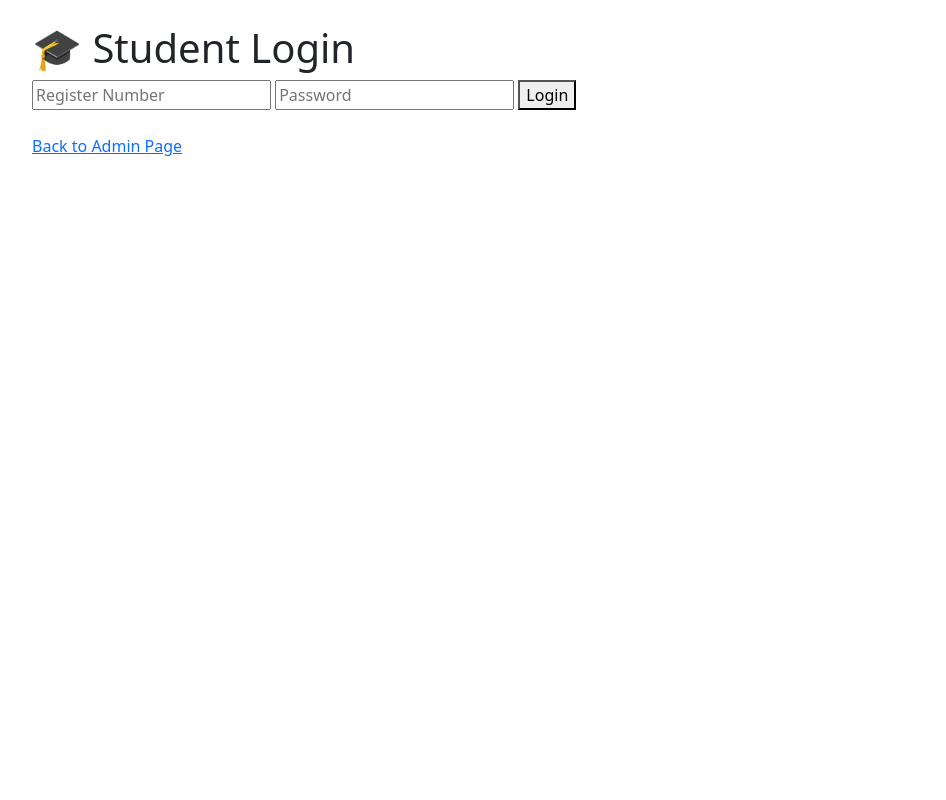
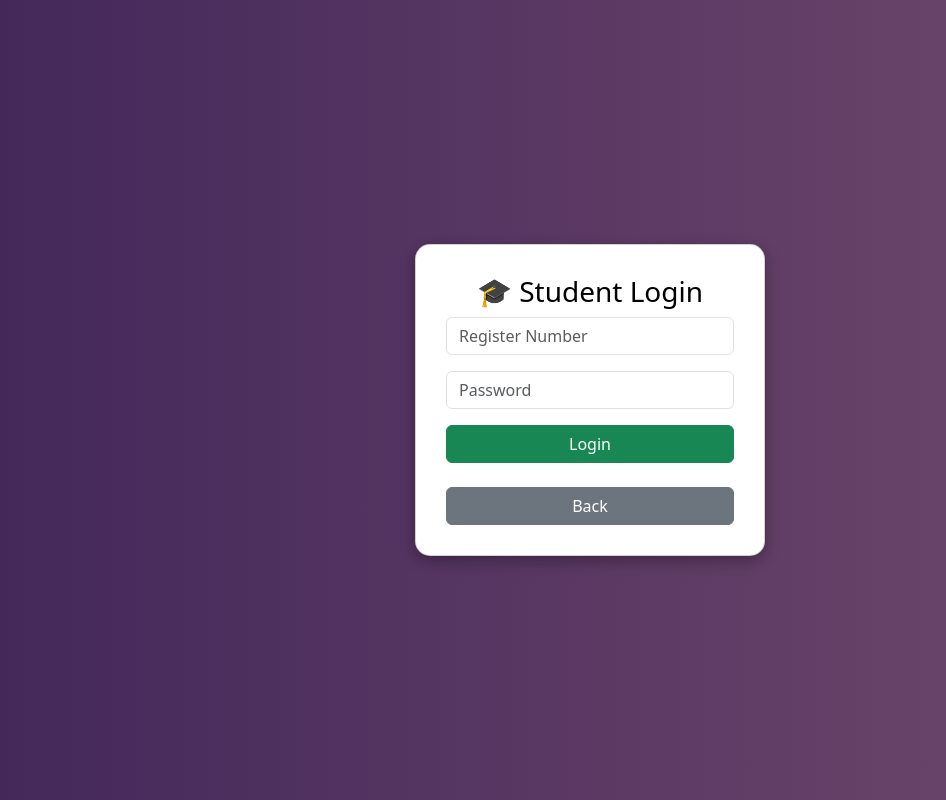
Before and after one commit to rdjspidey-design/bus-tracking-system, a Flask app: page /login in a window 1280 px wide. Shown: the whole page, without its empty margins (50-996 px from the left). Run offline with Flask 3, Linux system fonts and the light colour scheme.

Commit message:
Enhance student login page with styles and layout
Added styling and improved layout for the login form.

```diff
--- a/templates/login.html
+++ b/templates/login.html
@@ -1,21 +1,51 @@
 <!DOCTYPE html>
 <html>
 <head>
-    <title>Student Login</title>
+<title>Student Login</title>
 
-    <link href="https://cdn.jsdelivr.net/npm/bootstrap@5.3.2/dist/css/bootstrap.min.css" rel="stylesheet">
+<link href="https://cdn.jsdelivr.net/npm/bootstrap@5.3.2/dist/css/bootstrap.min.css" rel="stylesheet">
+
+<style>
+body{
+background: linear-gradient(to right,#42275a,#734b6d);
+display:flex;
+justify-content:center;
+align-items:center;
+height:100vh;
+color:white;
+}
+
+.card{
+padding:30px;
+border-radius:15px;
+background:white;
+color:black;
+width:350px;
+box-shadow:0 5px 15px rgba(0,0,0,0.3);
+}
+</style>
+
 </head>
-<body class="container mt-4">
-<h1>🎓 Student Login</h1>
+<body>
+
+<div class="card">
+
+<h3 class="text-center">🎓 Student Login</h3>
 
 <form method="POST">
-    <input type="text" name="register_number" placeholder="Register Number" required>
-    <input type="password" name="password" placeholder="Password" required>
-    <button type="submit">Login</button>
+
+<input class="form-control mb-3" name="register_number" placeholder="Register Number" required>
+
+<input class="form-control mb-3" type="password" name="password" placeholder="Password" required>
+
+<button class="btn btn-success w-100">Login</button>
+
 </form>
 
 <br>
-<a href="/">Back to Admin Page</a>
+<a href="/" class="btn btn-secondary w-100">Back</a>
+
+</div>
 
 </body>
 </html>
```
